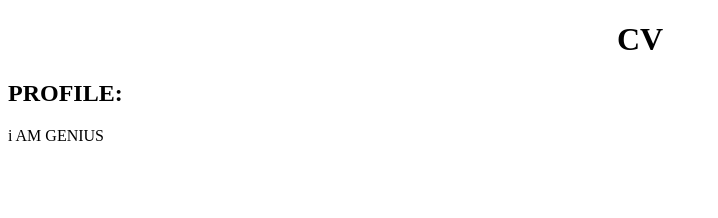
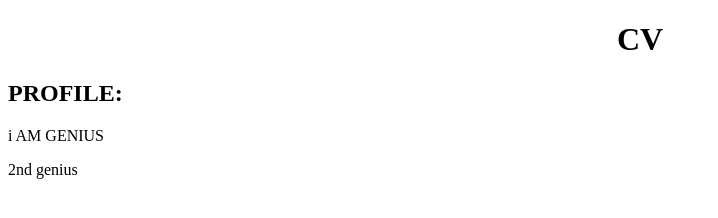
Before and after one commit to waqarahmedawan/Webdevproject, a plain HTML site: page Project 1 CV/index.html in a window 1280 px wide. Shown: the whole page, without its empty margins (0-718 px from the left). Drawn offline with Linux system fonts and the light colour scheme.

Commit message:
Added paragraph tag

```diff
--- a/Project 1 CV/index.html
+++ b/Project 1 CV/index.html
@@ -10,5 +10,6 @@
     <center><h1>CV</h1></center>
     <h2>PROFILE:</h2>
     <P>i AM GENIUS</P>
+    <p>2nd genius</p>
 </body>
 </html>
```
